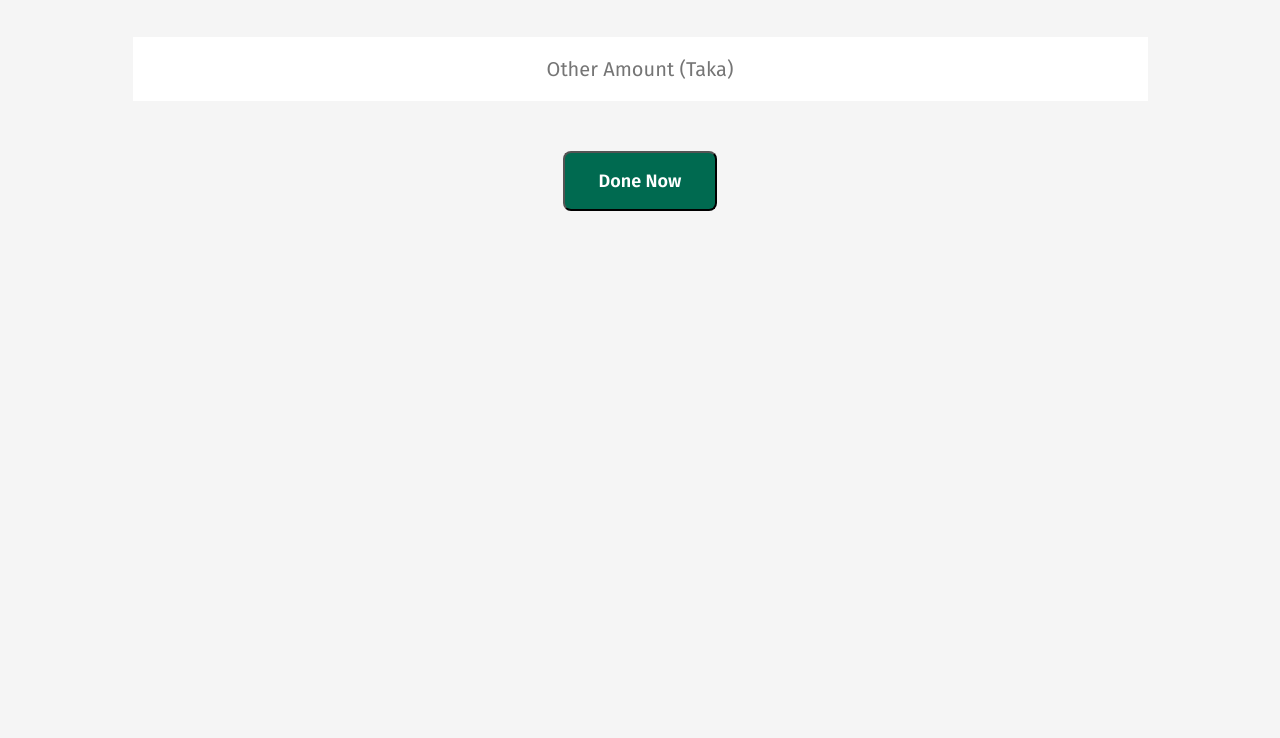
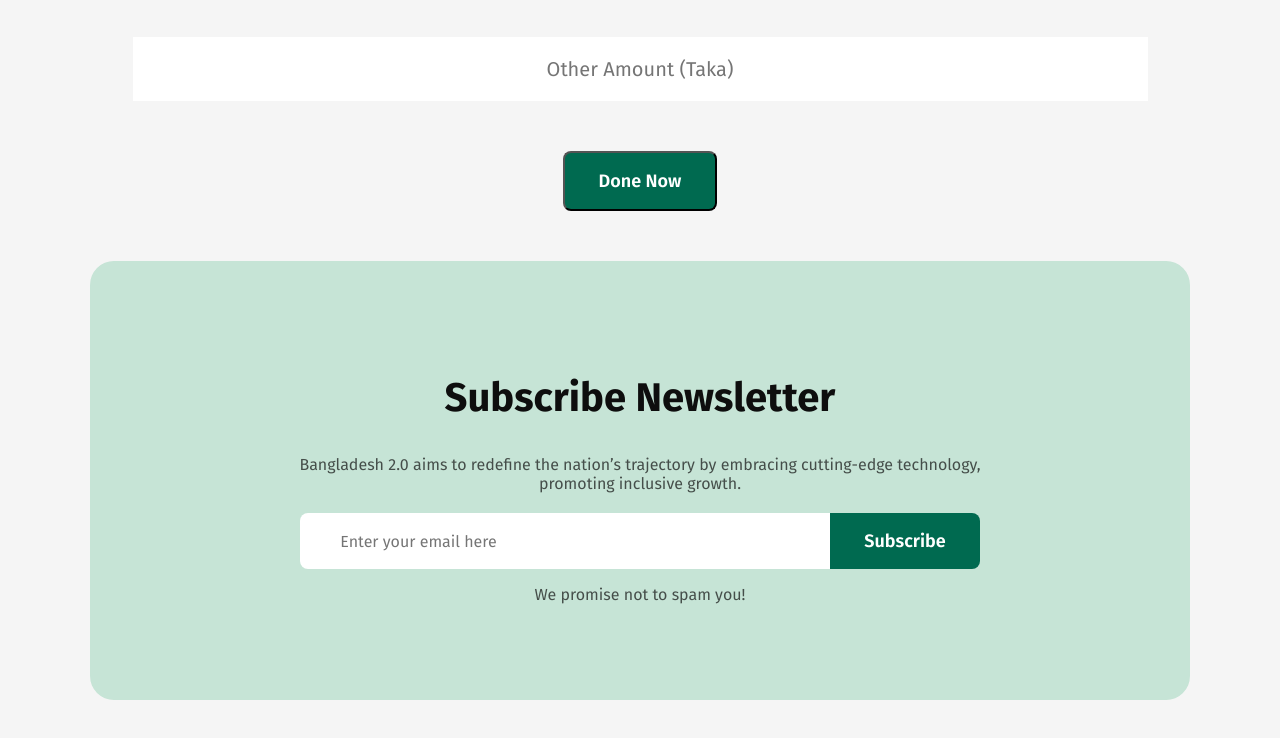
Before and after one commit to SDNATH-Git/assignment1-new-bangladesh, a plain HTML site: page index.html in a window 1280 px wide. Shown: the part 3354-4092 px from the top of the page. Before the commit the page ends 3615 px from the top, so only its background shows below. Drawn offline with Linux system fonts and the light colour scheme.

Commit message:
added by footer

```diff
--- a/index.html
+++ b/index.html
@@ -183,10 +183,25 @@
 
         </section>
 
-
     </main>
 
     <footer>
+        <!-- section Subscribe Newsletter -->
+        <section class="color-Newsletter">
+            <h1 class="Newsletter1">Subscribe Newsletter</h1>
+            <p class="Newsletter2">Bangladesh 2.0 aims to redefine the nation’s trajectory by embracing cutting-edge
+                technology, promoting
+                inclusive
+                growth.</p>
+
+            <form class="newsletter-form">
+                <input type="email" placeholder="Enter your email here" required>
+                <button class="hover-btn" type="submit">Subscribe</button>
+            </form>
+
+            <p class="footer1">We promise not to spam you!</p>
+
+        </section>
 
     </footer>
 
--- a/style/style.css
+++ b/style/style.css
@@ -328,3 +328,73 @@
     text-align: center;
     margin-bottom: 50px;
 }
+
+/* < !-- section Subscribe Newsletter --> */
+.color-Newsletter {
+    border-radius: 24px;
+    background: rgb(198, 228, 214);
+    padding: 80px 100px 80px 100px;
+    margin-bottom: 50px;
+}
+
+.Newsletter1 {
+    color: rgb(14, 14, 14);
+    font-family: Fira Sans;
+    font-size: 40px;
+    letter-spacing: 0%;
+    text-align: center;
+}
+
+.Newsletter2 {
+    color: rgba(14, 14, 14, 0.7);
+    font-family: Fira Sans;
+    font-size: 16px;
+    font-weight: 400;
+    text-align: center;
+    padding: 0px 70px 0px 70px;
+}
+
+.newsletter-form {
+    display: flex;
+    margin-top: 20px;
+
+}
+
+.newsletter-form input {
+    color: rgba(14, 14, 14, 0.3);
+    font-family: Fira Sans;
+    font-size: 16px;
+    font-weight: 400;
+    text-align: left;
+    border-radius: 8px 0px 0px 8px;
+    border: none;
+    background: rgb(255, 255, 255);
+    padding: 18px 40px 18px 40px;
+    width: 50%;
+    margin-left: auto;
+}
+
+.newsletter-form button {
+    color: rgb(255, 255, 255);
+    font-family: Fira Sans;
+    font-size: 18px;
+    font-weight: 600;
+    line-height: 22px;
+    letter-spacing: 0%;
+    text-align: left;
+    border-radius: 0px 8px 8px 0px;
+    border: none;
+    padding: 17px 34px 17px 34px;
+    background: rgb(0, 106, 80);
+    margin-right: auto;
+}
+
+.footer1 {
+    color: rgba(14, 14, 14, 0.7);
+    font-family: Fira Sans;
+    font-size: 16px;
+    font-weight: 400;
+    line-height: 19px;
+    letter-spacing: 0%;
+    text-align: center;
+}
```
